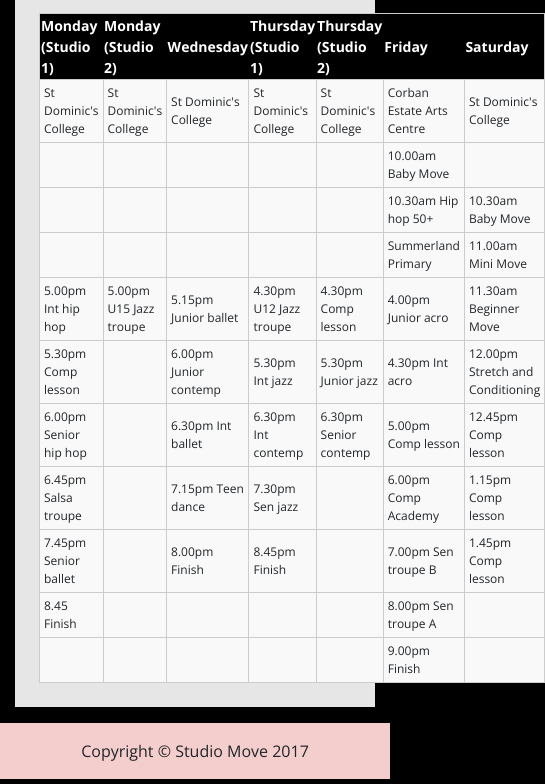
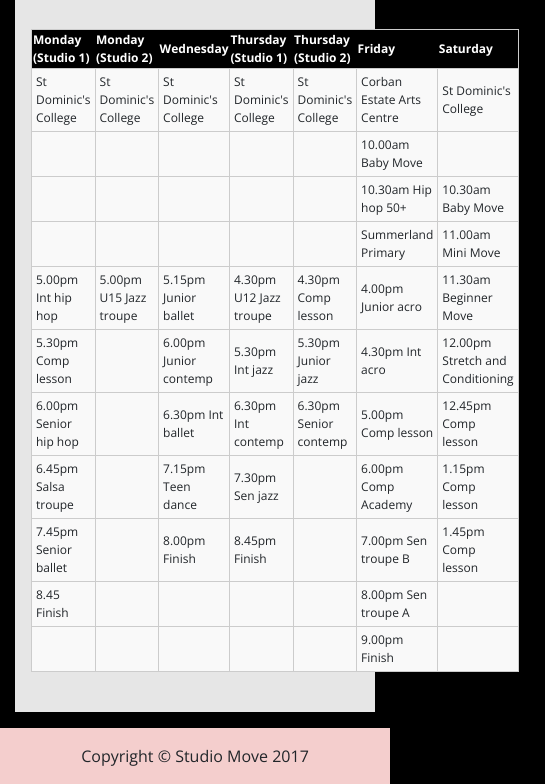
Before and after one commit to BenSmith123/StudioMoveWebsite, a plain HTML site: page StudioMove/timetable.html in a window 390 px wide. Shown: the part 191-975 px from the top of the page, 545 px wide, since content can reach past the window. Drawn offline with nearby package versions, Linux system fonts and the light colour scheme.

Commit message:
timetable fitting for mobile

```diff
--- a/StudioMove/css/business-casual.css
+++ b/StudioMove/css/business-casual.css
@@ -82,7 +82,7 @@ table.tableizer-table {
   background-color: #f9f9f9;
 }
 .tableizer-table th {
-  font-size: 14px;
+  font-size: 12px;
   background-color: black;
   color: #FFF;
   font-weight: bold;
--- a/StudioMove/timetable.html
+++ b/StudioMove/timetable.html
@@ -69,9 +69,10 @@
     </nav>
     <!--end of Navigation bar-->
 
-    <div class="container">
+    <div class="container col-sm-12 col-md-10 col-lg-8">
 
-      <div class="bg-faded p-4 my-3">
+      <div class="bg-faded p-0 mx-0 my-3">
+        <br>
         <h2 class="text-center text-lg text-uppercase my-0"><strong>Timetable</strong></h2>
         <hr class="divider">
 
@@ -84,6 +85,7 @@
       <!-- THIS TABLE HTML WAS CREATED USING THIS TOOL: http://tableizer.journalistopia.com/tableizer.php
           (paste the table from excel into it - don't bother copying the '<style>', it's already included in the css) -->
 
+          <div class="center-block col-lg-12 p-3">
 
             <table class="tableizer-table">
             <thead><tr class="tableizer-firstrow"><th>Monday (Studio 1)</th><th>Monday (Studio 2)</th><th>Wednesday</th><th>Thursday (Studio 1)</th><th>Thursday (Studio 2)</th><th>Friday</th><th>Saturday</th></tr></thead><tbody>
@@ -100,7 +102,9 @@
              <tr><td>&nbsp;</td><td>&nbsp;</td><td>&nbsp;</td><td>&nbsp;</td><td>&nbsp;</td><td>9.00pm Finish</td><td></td></tr>
             </tbody></table>
 
+          </div>
 
+          <br>
       </div>
 
     </div>
```
